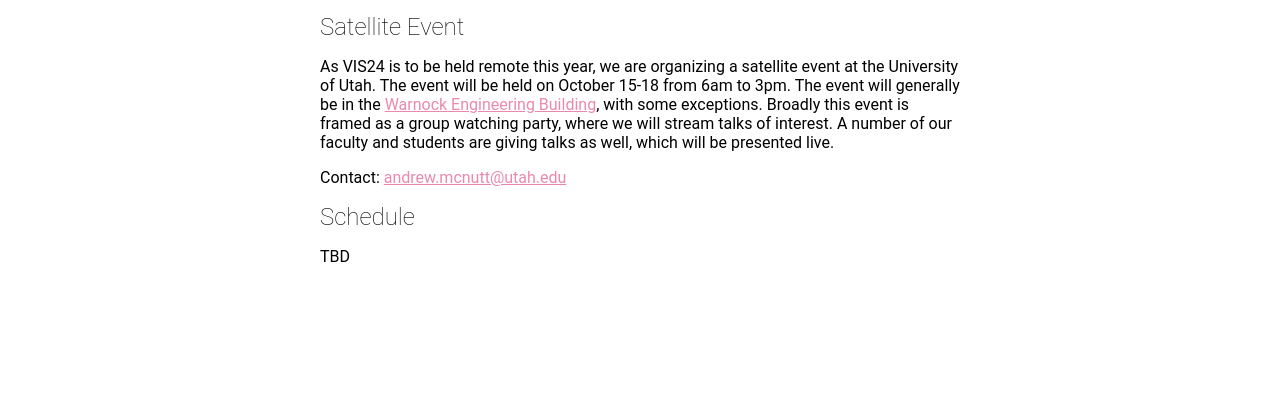
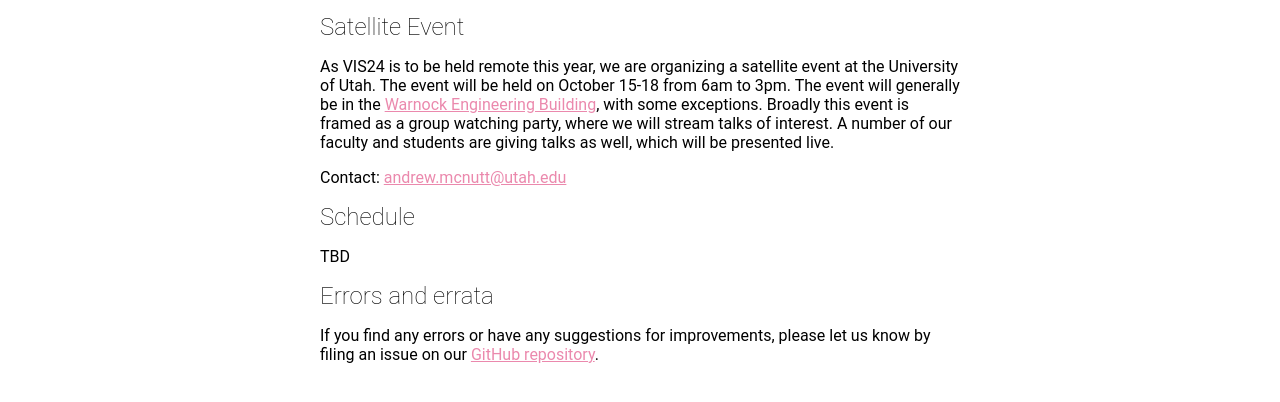
Before and after one commit to mcnuttandrew/vis24-utah-satellite, an Eleventy site: page src/index.md in a window 1280 px wide. Shown: the part 316-718 px from the top of the page. Built offline with nearby package versions, Linux system fonts and the light colour scheme; Eleventy itself is replaced by a stand-in of ours; files that its build step writes are made by us from their sources; a web font is replaced by a local one.

Commit message:
point to github

```diff
--- a/src/index.md
+++ b/src/index.md
@@ -18,3 +18,7 @@
 ## Schedule
 
 TBD
+
+## Errors and errata
+
+If you find any errors or have any suggestions for improvements, please let us know by filing an issue on our [GitHub repository](https://github.com/mcnuttandrew/vis24-utah-satellite/).
```
